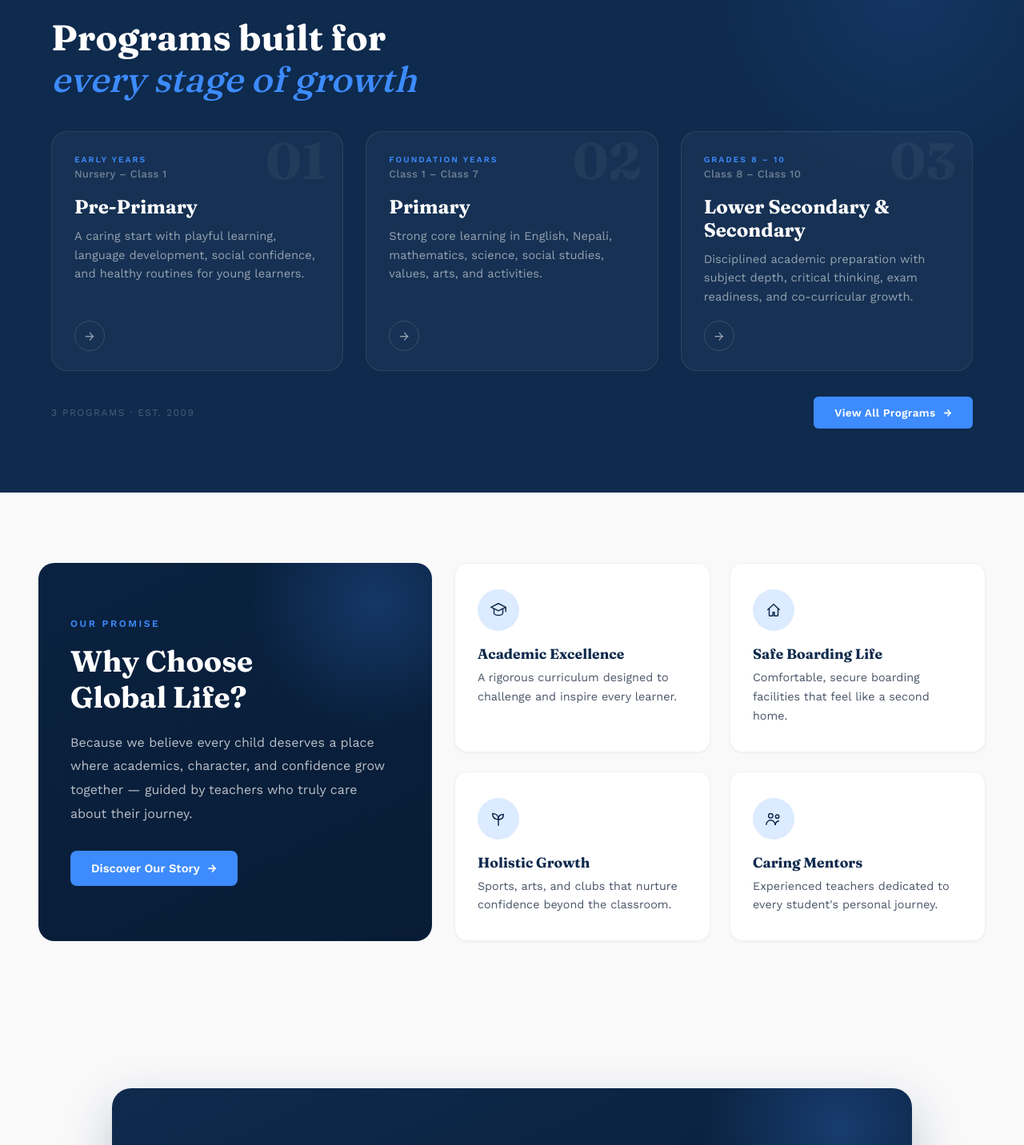
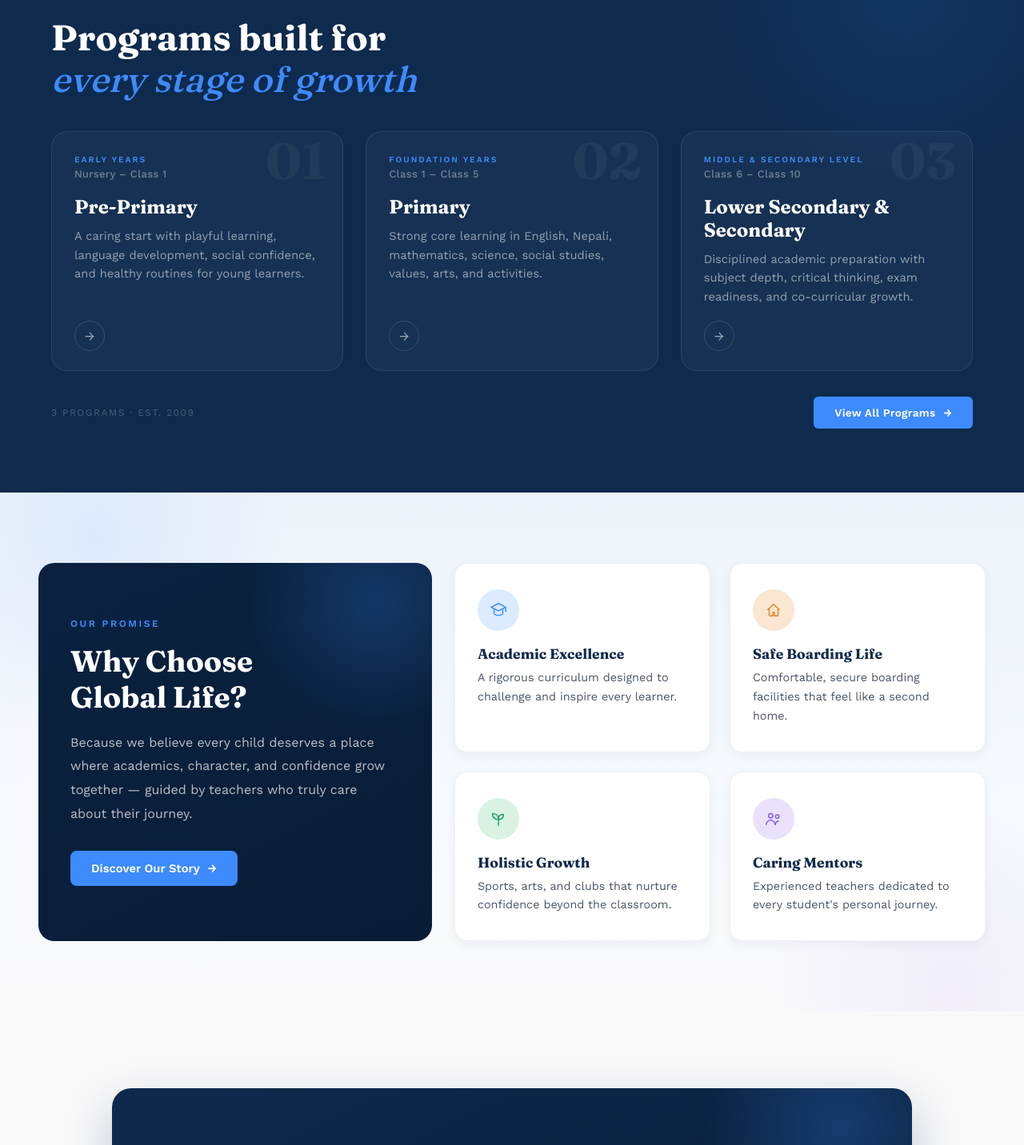
Before and after one commit to swikar-napit/globallife-web, a React (Vite) app: page / in a window 1280 px wide. Shown: the part 1637-3069 px from the top of the page at 80% size. Built offline with nearby package versions, Linux system fonts and the light colour scheme.

Commit message:
home section updated

```diff
--- a/src/index.css
+++ b/src/index.css
@@ -1042,11 +1042,39 @@ body {
 }
 /* WHY CHOOSE SECTION */
 .why-section {
+  position: relative;
   padding: 88px 48px;
-  background: var(--page-bg);
+  background: linear-gradient(180deg, #EEF3FB 0%, #F6F9FD 60%, var(--page-bg) 100%);
+  overflow: hidden;
+}
+
+.why-section::before {
+  content: "";
+  position: absolute;
+  top: -180px;
+  left: -120px;
+  width: 480px;
+  height: 480px;
+  border-radius: 50%;
+  background: radial-gradient(circle, rgba(61, 139, 253, 0.10) 0%, transparent 70%);
+  pointer-events: none;
+}
+
+.why-section::after {
+  content: "";
+  position: absolute;
+  bottom: -200px;
+  right: -140px;
+  width: 460px;
+  height: 460px;
+  border-radius: 50%;
+  background: radial-gradient(circle, rgba(139, 92, 246, 0.07) 0%, transparent 70%);
+  pointer-events: none;
 }
 
 .why-bento {
+  position: relative;
+  z-index: 1;
   display: grid;
   grid-template-columns: minmax(300px, 1fr) minmax(0, 1.35fr);
   gap: 28px;
@@ -1155,13 +1183,18 @@ body {
 .why-card {
   position: relative;
   background: #ffffff;
-  border: 1px solid rgba(14, 42, 77, 0.06);
+  border: 1px solid rgba(14, 42, 77, 0.07);
   border-radius: 16px;
   padding: 32px 28px;
   overflow: hidden;
-  box-shadow: 0 1px 3px rgba(14, 42, 77, 0.05);
-  transition: transform 0.3s ease, box-shadow 0.3s ease, border-color 0.3s ease;
-}
+  box-shadow: 0 4px 14px rgba(14, 42, 77, 0.05);
+  transition: transform 0.3s ease, box-shadow 0.3s ease, border-color 0.3s ease, background 0.4s ease;
+}
+
+.why-card--blue { --accent: #3D8BFD; --accent-soft: #DCEBFF; --accent-line: rgba(61, 139, 253, 0.35); --accent-wash: rgba(61, 139, 253, 0.05); }
+.why-card--amber { --accent: #E2872D; --accent-soft: #FBE6D2; --accent-line: rgba(226, 135, 45, 0.35); --accent-wash: rgba(226, 135, 45, 0.05); }
+.why-card--green { --accent: #1FA463; --accent-soft: #D9F2E3; --accent-line: rgba(31, 164, 99, 0.35); --accent-wash: rgba(31, 164, 99, 0.05); }
+.why-card--violet { --accent: #8B5CF6; --accent-soft: #EAE2FC; --accent-line: rgba(139, 92, 246, 0.35); --accent-wash: rgba(139, 92, 246, 0.05); }
 
 .why-card::before {
   content: "";
@@ -1170,14 +1203,15 @@ body {
   left: 0;
   width: 0%;
   height: 3px;
-  background: var(--blue-accent);
-  transition: width 0.3s ease;
+  background: var(--accent);
+  transition: width 0.35s ease;
   border-radius: 2px;
 }
 
 .why-card:hover {
   transform: translateY(-6px);
-  border-color: rgba(61, 139, 253, 0.35);
+  border-color: var(--accent-line);
+  background: var(--accent-wash);
   box-shadow: 0 18px 36px rgba(14, 42, 77, 0.14);
 }
 
@@ -1191,11 +1225,11 @@ body {
   display: flex;
   align-items: center;
   justify-content: center;
-  background: var(--blue-soft);
-  color: var(--navy);
+  background: var(--accent-soft);
+  color: var(--accent);
   border-radius: 50%;
   margin-bottom: 18px;
-  transition: background 0.3s ease, color 0.3s ease, transform 0.3s ease;
+  transition: background 0.3s ease, color 0.3s ease, transform 0.35s ease;
 }
 
 .why-card-icon svg {
@@ -1205,9 +1239,9 @@ body {
 }
 
 .why-card:hover .why-card-icon {
-  background: var(--blue-accent);
+  background: var(--accent);
   color: #fff;
-  transform: scale(1.08);
+  transform: scale(1.1) rotate(-6deg);
 }
 
 .why-card-title {
--- a/src/pages/Home.jsx
+++ b/src/pages/Home.jsx
@@ -20,13 +20,13 @@ const programs = [
   },
   {
     level: "Foundation Years",
-    grades: "Class 1 – Class 7",
+    grades: "Class 1 – Class 5",
     title: "Primary",
     text: "Strong core learning in English, Nepali, mathematics, science, social studies, values, arts, and activities.",
   },
   {
-    level: "Grades 8 – 10",
-    grades: "Class 8 – Class 10",
+    level: "Middle & Secondary Level",
+    grades: "Class 6 – Class 10",
     title: "Lower Secondary & Secondary",
     text: "Disciplined academic preparation with subject depth, critical thinking, exam readiness, and co-curricular growth.",
   },
@@ -66,22 +66,26 @@ const features = [
   {
     icon: featureIcons.cap,
     title: "Academic Excellence",
-    text: "A rigorous curriculum designed to challenge and inspire every learner."
+    text: "A rigorous curriculum designed to challenge and inspire every learner.",
+    accent: "blue",
   },
   {
     icon: featureIcons.home,
     title: "Safe Boarding Life",
-    text: "Comfortable, secure boarding facilities that feel like a second home."
+    text: "Comfortable, secure boarding facilities that feel like a second home.",
+    accent: "amber",
   },
   {
     icon: featureIcons.sprout,
     title: "Holistic Growth",
-    text: "Sports, arts, and clubs that nurture confidence beyond the classroom."
+    text: "Sports, arts, and clubs that nurture confidence beyond the classroom.",
+    accent: "green",
   },
   {
     icon: featureIcons.mentors,
     title: "Caring Mentors",
-    text: "Experienced teachers dedicated to every student's personal journey."
+    text: "Experienced teachers dedicated to every student's personal journey.",
+    accent: "violet",
   },
 ]
 
@@ -239,7 +243,7 @@ function Home() {
 
           <div className="why-grid">
             {features.map((feature) => (
-              <div className="why-card" key={feature.title}>
+              <div className={`why-card why-card--${feature.accent}`} key={feature.title}>
                 <div className="why-card-icon">{feature.icon}</div>
                 <h3 className="why-card-title">{feature.title}</h3>
                 <p className="why-card-text">{feature.text}</p>
```
